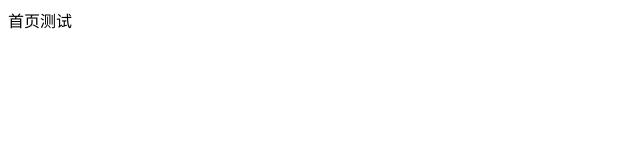
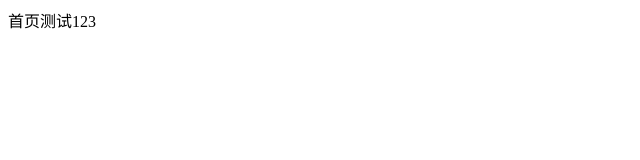
Before and after one commit to wuhuan/wuhuan.github.io, a plain HTML site: page index.html in a window 1280 px wide. Shown: the full height of the page, 0-640 px from the left. Drawn offline with Linux system fonts and the light colour scheme.

Commit message:
test my blog index.html

```diff
--- a/index.html
+++ b/index.html
@@ -5,6 +5,6 @@
 	<title>首页</title>
 </head>
 <body>
-	首页测试
+	首页测试123
 </body>
 </html>
```
